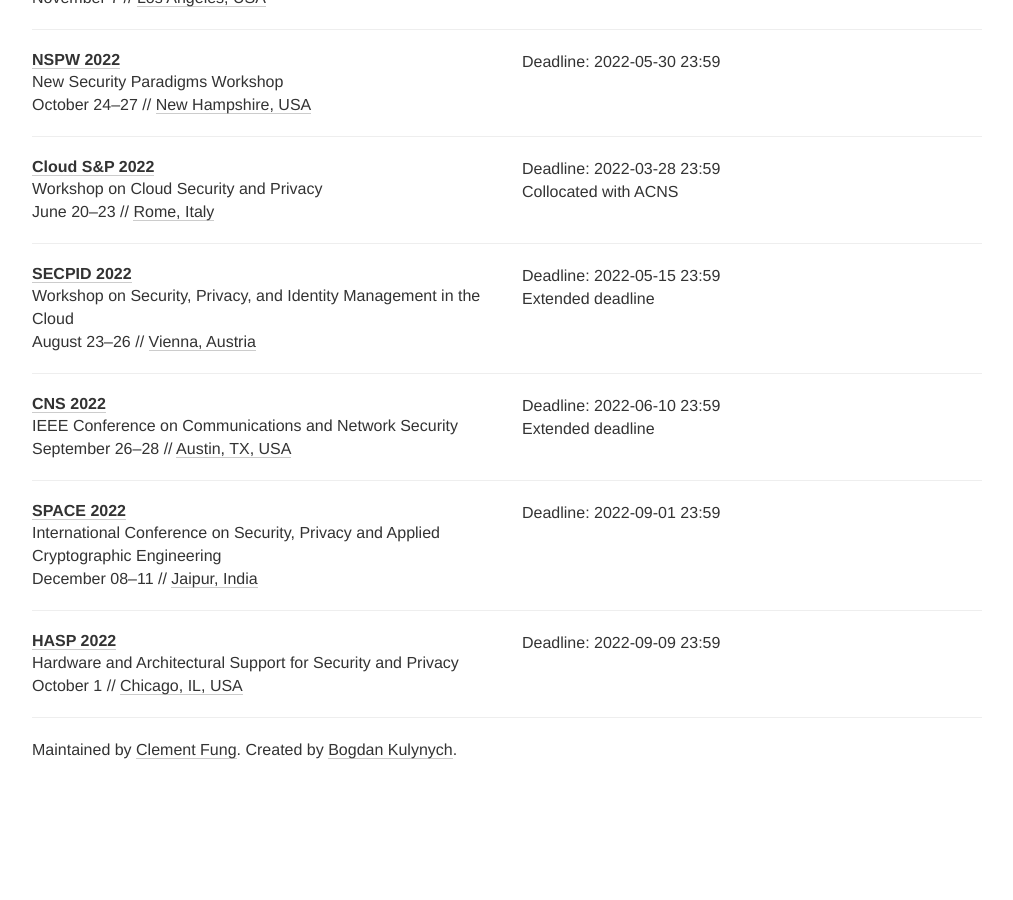
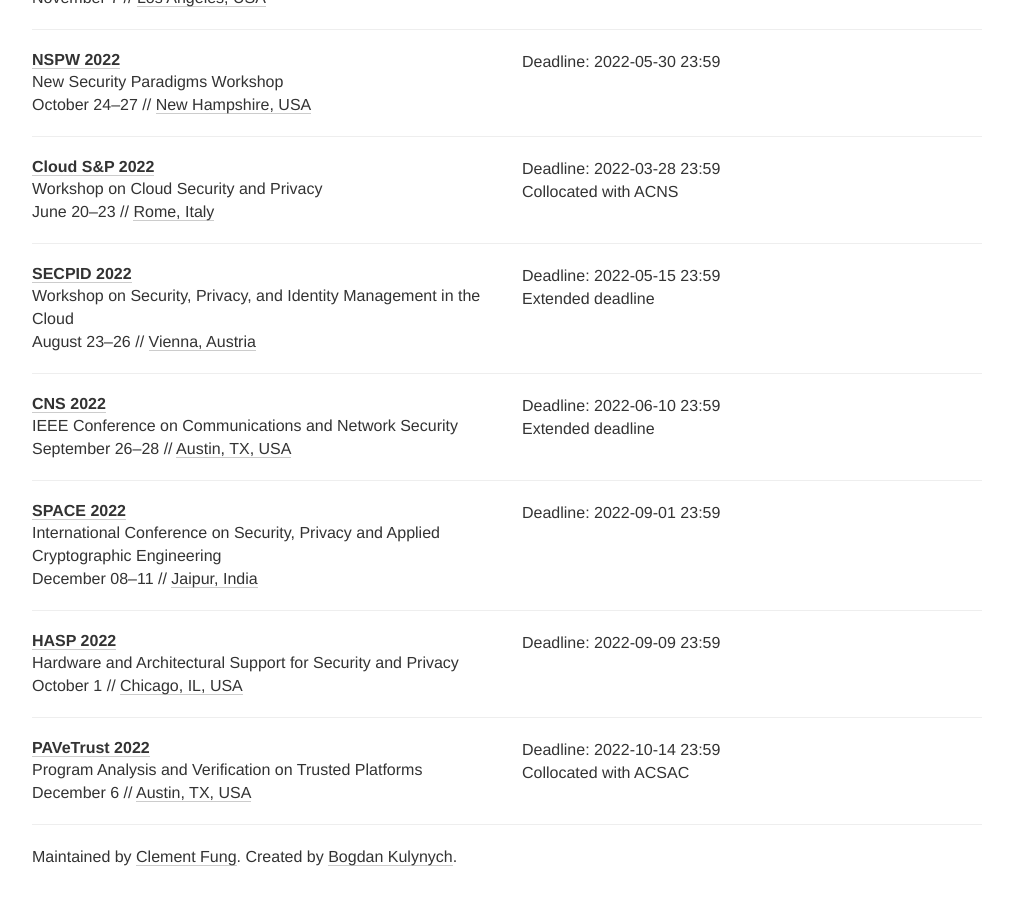
Before and after one commit to sec-deadlines/sec-deadlines.github.io, a Jekyll site: the page built from index.html, in a window 1280 px wide and 900 px high, scrolled down 7058 px. Shown: the whole window, without its empty margins (133-1146 px from the left). Built offline with Jekyll 4.4.1, drawn with Linux system fonts in a browser that asks for light colours; nearby versions of some CDN libraries; comment, search, counter and statistics services are not loaded; before the commit the page ends 7851 px from its top, so only the background shows below that.

Commit message:
Adding PAVeTrust 2022

```diff
--- a/_data/conferences.yml
+++ b/_data/conferences.yml
@@ -484,3 +484,13 @@
   timezone: Etc/UTC
   place: Chicago, IL, USA
   tags: [SEC, PRIV, SHOP]
+
+- name: PAVeTrust
+  description: Program Analysis and Verification on Trusted Platforms
+  year: 2022
+  link: https://www.acsac.org/2022/workshops/pavetrust/
+  comment: Collocated with ACSAC
+  deadline: ["2022-10-14 23:59"]
+  date: December 6
+  place: Austin, TX, USA
+  tags: [SEC, PRIV, SHOP]
```
